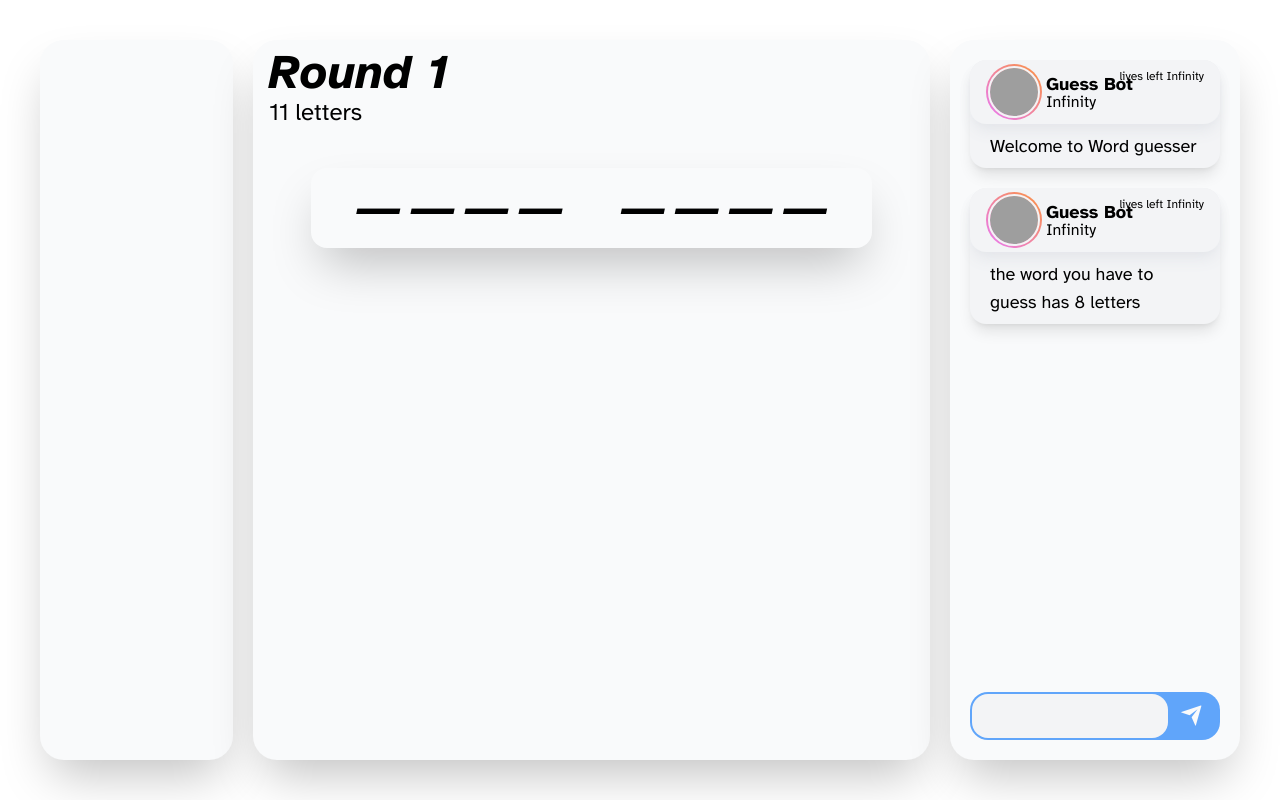
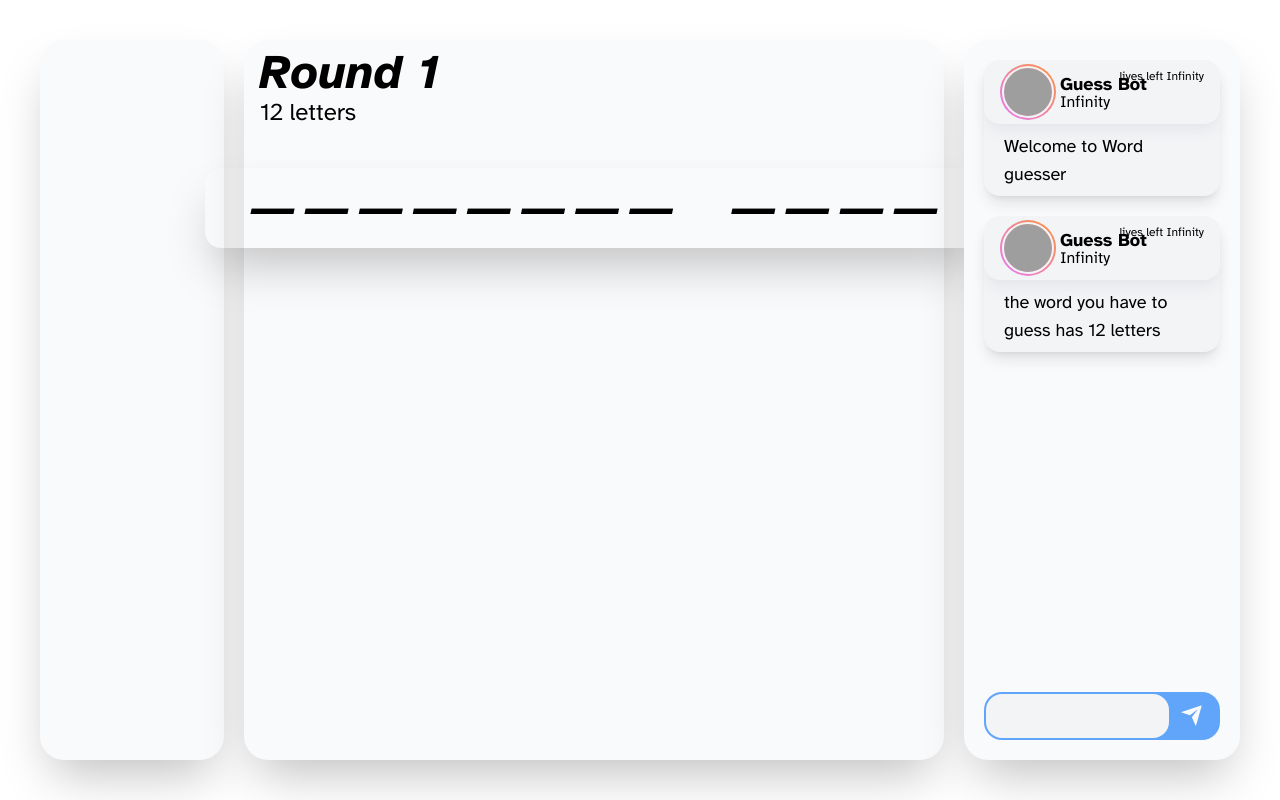
Before and after one commit to dvnkboi/wordGame, a Vue app in the folder wordGameFront/: page / in a window 1280 px wide. Built offline with nearby package versions, Linux system fonts and the light colour scheme; grey boxes are pictures that could not be loaded.

Commit message:
v0.1.2 scrollbar, restart game, round and letter count

```diff
--- a/wordGameFront/package.json
+++ b/wordGameFront/package.json
@@ -8,6 +8,7 @@
   },
   "dependencies": {
     "@tailwindcss/forms": "^0.4.0",
+    "jest": "^27.4.5",
     "remixicon": "^2.5.0",
     "vue": "^3.2.25"
   },
--- a/wordGameFront/src/App.vue
+++ b/wordGameFront/src/App.vue
@@ -9,7 +9,7 @@
       <div
         class="w-7/12 bg-gray-50 shadow-2xl rounded-3xl h-full transform transition duration-1000 delay-300"
       >
-        <Game @guessedWord="handleGuess" :word="word" />
+        <Game @guessedWord="handleGuess" :word="word" :lettersLeft="lettersLeft" :round="round" />
       </div>
     </transition>
 
@@ -26,11 +26,12 @@
 <script>
 import Chat from './components/chat.vue'
 import Game from './components/game.vue'
-import { map, wait } from './js/utils';
+import { map, wait, getWordArray, words } from './js/utils';
 
 export default {
   data() {
     return {
+      round: 0,
       playingUser: {
         id: '1234',
       },
@@ -51,44 +52,7 @@ export default {
           score: Infinity,
         }
       },
-      word: [
-        {
-          ltr: 'v',
-          isGuessed: false
-        },
-        {
-          ltr: 'e',
-          isGuessed: false
-        },
-        {
-          ltr: 'r',
-          isGuessed: false
-        },
-        {
-          ltr: 'y',
-          isGuessed: false
-        },
-        {
-          ltr: ' ',
-          isGuessed: true
-        },
-        {
-          ltr: 'l',
-          isGuessed: false
-        },
-        {
-          ltr: 'o',
-          isGuessed: false
-        },
-        {
-          ltr: 'n',
-          isGuessed: false
-        },
-        {
-          ltr: 'g',
-          isGuessed: false
-        },
-      ],
+      word: [],
       letterCount: 0,
       lettersLeft: 0,
       user: {
@@ -98,21 +62,27 @@ export default {
       guessText: {
         msg: '',
         timeStamp: new Date()
-      }
+      },
+      guessLock: false,
     }
   },
   methods: {
-    handleGuess(letter, correct) {
+    async handleGuess(letter, correct) {
+      if (this.guessLock) return;
+      this.guessLock = true;
       if (this.lettersLeft > 0) {
 
-        setTimeout(() => {
+        await wait(50);
+
         //check if letter in word and display guess text
         this.guessText = {
           msg: `${this.users[this.playingUser.id].name} guessed ${letter}`,
           timeStamp: new Date()
         }
 
-          setTimeout(() => {
+
+        await wait(500 + Math.random() * 1000);
+
         if (correct) {
           this.handleCorrectGuess(letter);
 
@@ -120,6 +90,13 @@ export default {
           this.guessText = {
             msg: `${letter} is in the word! ${this.users[this.playingUser.id].name} scores some points`,
             timeStamp: new Date()
+          }
+
+          await wait(300);
+
+          if (this.lettersLeft <= 0) {
+            alert('u win');
+            this.startGame();
           }
         }
         else {
@@ -133,24 +110,35 @@ export default {
         }
         if (this.user.lives <= 0) {
           alert('u lost');
+          this.startGame();
         }
-          }, 500 + Math.random() * 1000);
-        }, 50);
       }
+      this.guessLock = false;
     },
-    handleCorrectGuess(letter) {
-      this.word.find(ltr => ltr.ltr === letter).isGuessed = true;
+    handleCorrectGuess(inputLetter) {
+      this.word.map(letter => {
+        if (letter.ltr.toLowerCase() == inputLetter.toLowerCase()) {
+          letter.isGuessed = true;
           this.users[this.playingUser.id].score += Math.ceil(map(this.lettersLeft, this.letterCount, 0, 20, 0));
           this.lettersLeft--;
         }
+      });
     },
-  async mounted() {
+    startGame() {
+      this.round++;
+      this.word = getWordArray(words[Math.floor(Math.random() * words.length)]);
       this.word.forEach(letter => {
         if (letter.ltr != ' ') this.letterCount++;
         if (!letter.isGuessed) {
           this.lettersLeft++;
         }
       });
+    }
+  },
+  async mounted() {
+
+    //get random word
+    this.startGame();
 
     await wait(2000);
 
@@ -207,3 +195,40 @@ export default {
   transform: translateY(25px);
 }
 </style>
+
+
+<style type="text/css">
+::-webkit-scrollbar {
+  width: 6px;
+  height: 6px;
+}
+::-webkit-scrollbar-button {
+  width: 24px;
+  height: 24px;
+}
+::-webkit-scrollbar-thumb {
+  @apply bg-slate-200;
+  border: 0px none #ffffff;
+  border-radius: 100px;
+}
+::-webkit-scrollbar-thumb:hover {
+  @apply bg-slate-300;
+}
+::-webkit-scrollbar-thumb:active {
+  @apply bg-slate-300;
+}
+::-webkit-scrollbar-track {
+  @apply bg-transparent;
+  border: 0px none #ffffff;
+  border-radius: 100px;
+}
+::-webkit-scrollbar-track:hover {
+  @apply bg-transparent;
+}
+::-webkit-scrollbar-track:active {
+  @apply bg-slate-400 bg-opacity-20;
+}
+::-webkit-scrollbar-corner {
+  background: transparent;
+}
+</style>
--- a/wordGameFront/src/components/game.vue
+++ b/wordGameFront/src/components/game.vue
@@ -1,8 +1,8 @@
 <template>
   <div class="w-full h-full rounded-2xl px-4 py-2 gap-10 flex justify-start items-center flex-col">
     <div class="w-full flex justify-start items-start flex-col">
-      <h1 class="text-5xl font-bold italic">Round 1</h1>
-      <h2 class="text-2xl font-normal">11 letters</h2>
+      <h1 class="text-5xl font-bold italic">Round {{ round }}</h1>
+      <h2 class="text-2xl font-normal">{{ lettersLeft }} letters</h2>
     </div>
     <div class="px-10 py-4 shadow-2xl rounded-2xl flex justify-center items-center">
       <h1
@@ -46,7 +46,9 @@ export default {
     window.addEventListener('keyup', this.handleKeypress);
   },
   props: [
-    'word'
+    'word',
+    'lettersLeft',
+    'round'
   ]
 }
 </script>
--- a/wordGameFront/src/js/utils.js
+++ b/wordGameFront/src/js/utils.js
@@ -6,8 +6,30 @@ const wait = (ms) => new Promise(resolve => setTimeout(resolve, ms));
 
 const alpha = ["A","B","C","D","E","F","G","H","I","J","K","L","M","N","O","P","Q","R","S","T","U","V","W","X","Y","Z"];
 
+function getWordArray(word){
+  const wordArray = [];
+  for(let letter of word){
+    wordArray.push({
+      ltr: letter,
+      isGuessed: letter != " " ? false : true,
+    });
+  }
+  return wordArray;
+}
+
+const words=[
+  "CANDY APPLE",
+  "BANANA MILKSHAKE",
+  "CAT NAP",
+  "HOTDOG",
+  "ELEPHANT TUSK",
+  "FOX GO TO BED",
+]
+
 export {
   map,
   alpha,
-  wait
+  wait,
+  getWordArray,
+  words,
 }
```
Also changed, not shown: 1 other file (tests, documents, lock files or other folders). Lines whose indentation alone changed are shown as unchanged.
